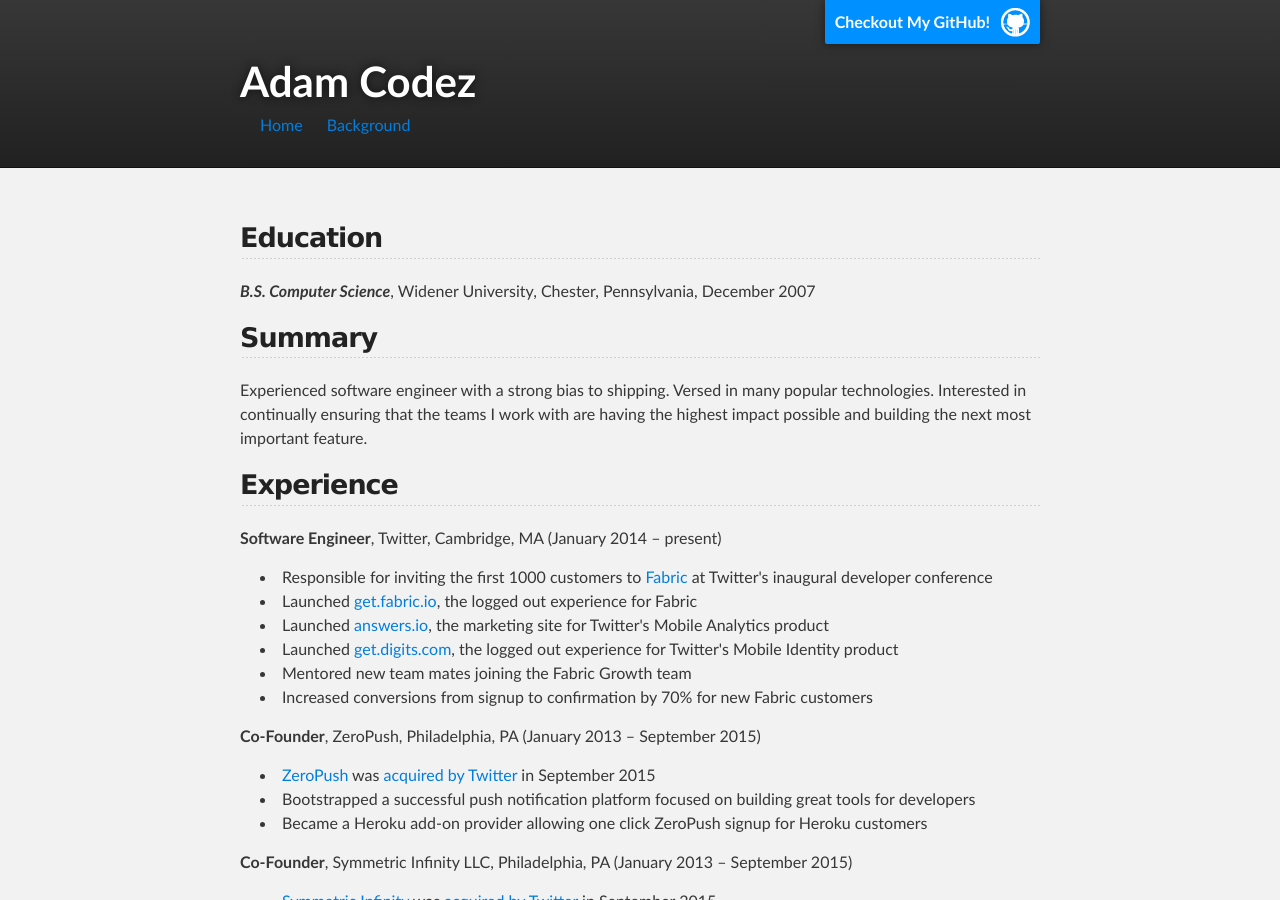
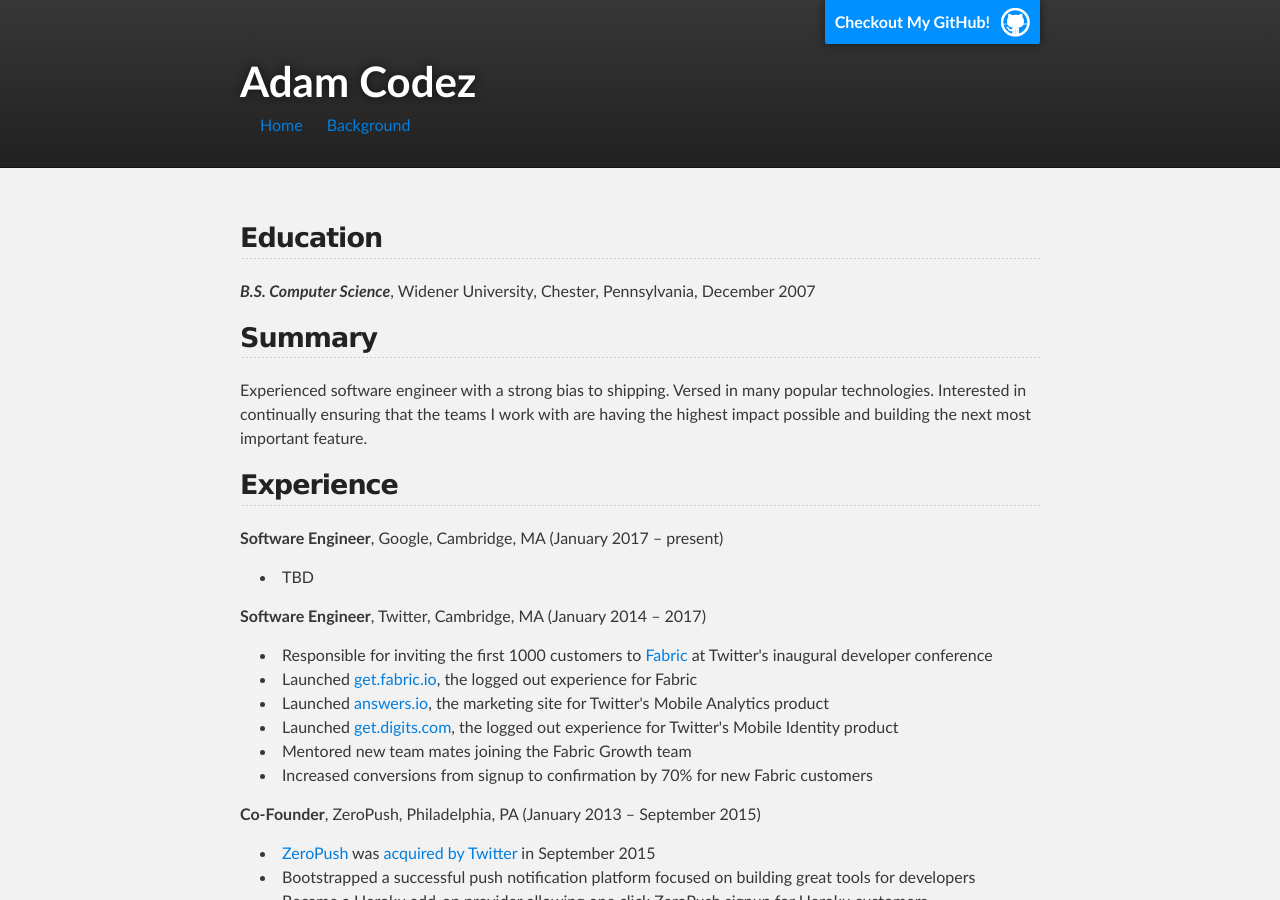
Before and after one commit to adamvduke/adamvduke.github.com, a Jekyll site: the page built from background.md, in a window 1280 px wide and 900 px high. Built offline with Jekyll 4.4.1, drawn with Linux system fonts in a browser that asks for light colours.

Commit message:
add Google

```diff
--- a/background.md
+++ b/background.md
@@ -13,7 +13,11 @@
 
 ## Experience
 
-**Software Engineer**, Twitter, Cambridge, MA (January 2014 – present)
+**Software Engineer**, Google, Cambridge, MA (January 2017 – present)
+
+* TBD
+
+**Software Engineer**, Twitter, Cambridge, MA (January 2014 – 2017)
 
 * Responsible for inviting the first 1000 customers to [Fabric](https://get.fabric.io) at Twitter's inaugural developer conference
 * Launched [get.fabric.io](https://get.fabric.io), the logged out experience for Fabric
```
